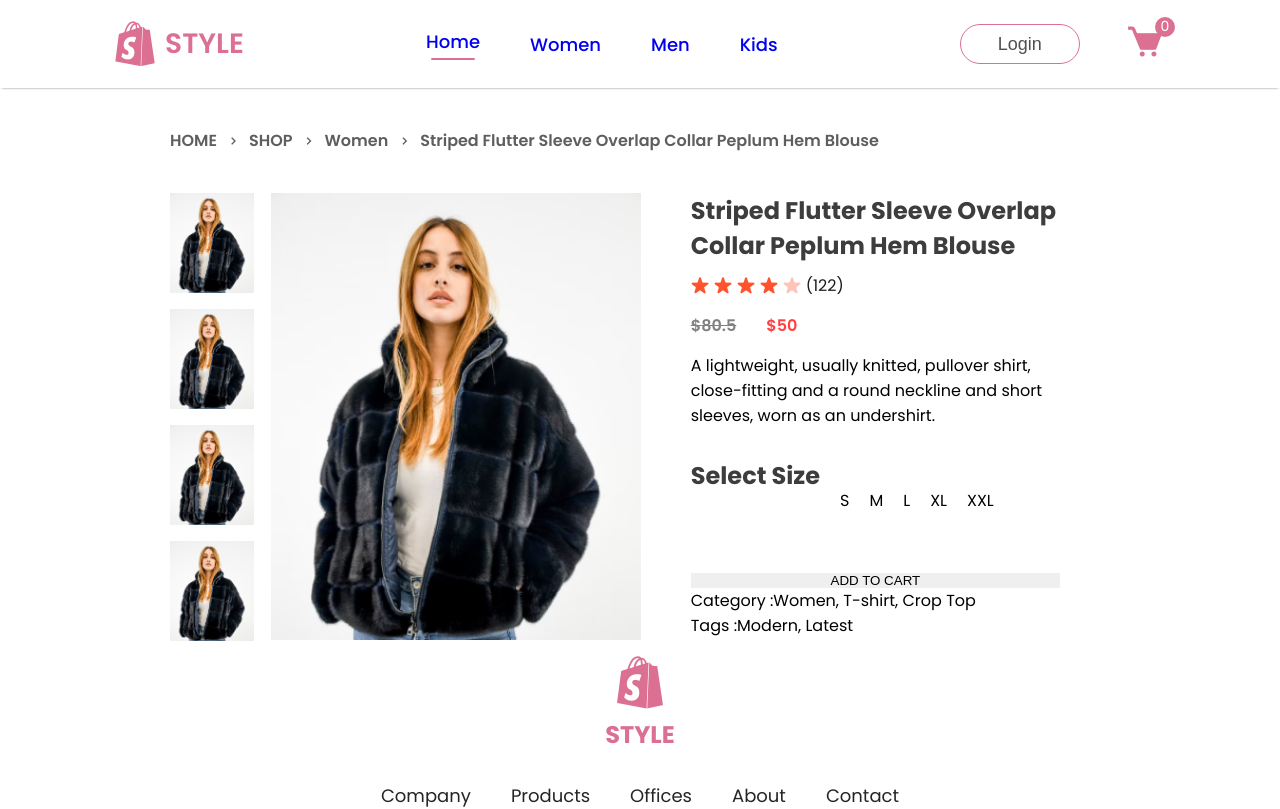
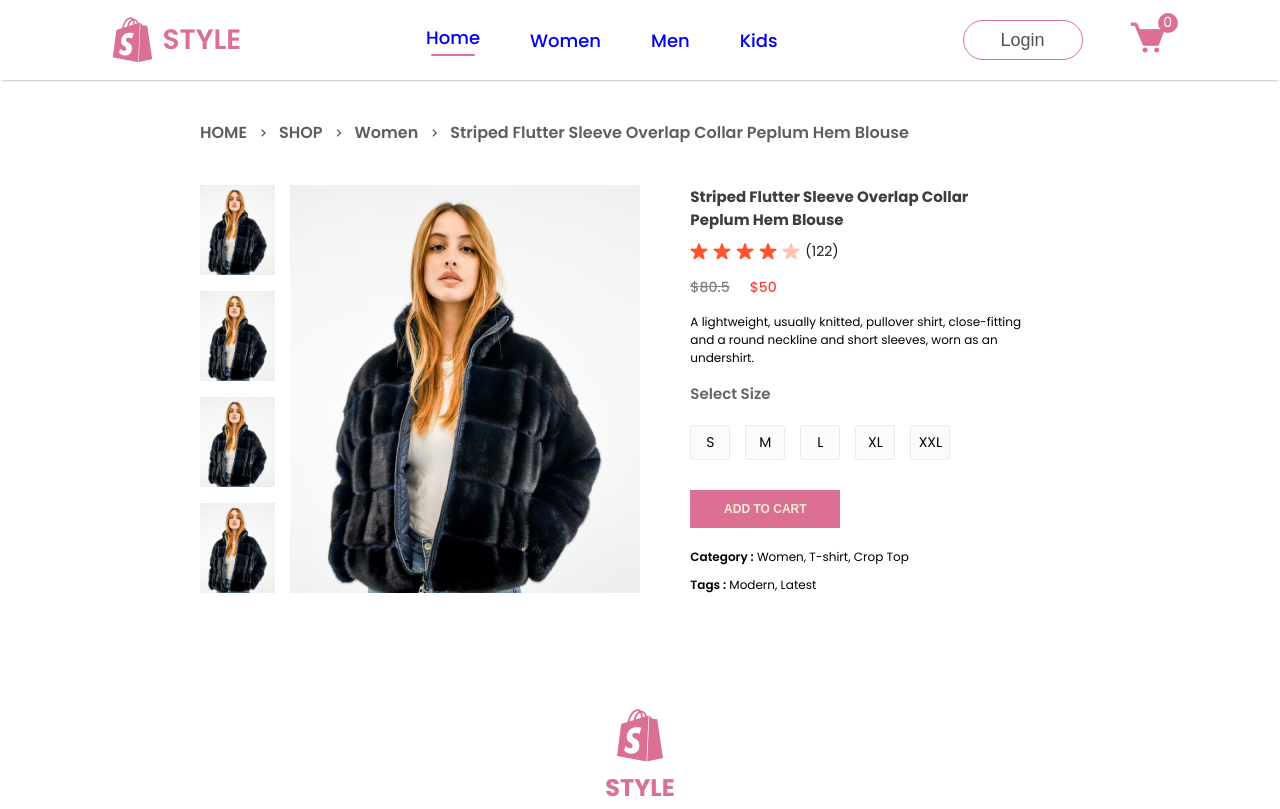
Before and after one commit to ElyaApyzova/Online-shop-with-React, a React (Create React App) app: page /product/1 in a window 1280 px wide. Shown: the top 809 px of the page. Built offline with nearby package versions, Linux system fonts and the light colour scheme.

Commit message:
added and modified

```diff
--- a/src/components/Breadcrumbs/Breadcrumb.css
+++ b/src/components/Breadcrumbs/Breadcrumb.css
@@ -5,6 +5,6 @@
     color: #5e5e5e;
     font-size: 16px;
     font-weight: 600;
-    margin: 40px 170px;
+    margin: 40px 200px;
     text-transform: capitalize;
 }
--- a/src/components/Navbar/Navbar.css
+++ b/src/components/Navbar/Navbar.css
@@ -1,7 +1,7 @@
 .navbar{
     display: flex;
     justify-content: space-around;
-    padding: 14px;
+    padding: 10px;
     box-shadow: 0 1px 3px -2px black;
 }
 
--- a/src/components/ProductDisplay/ProductDisplay.css
+++ b/src/components/ProductDisplay/ProductDisplay.css
@@ -1,11 +1,11 @@
 .productdisplay{
     display: flex;
-    margin: 0px 170px;
+    margin: 0px 200px 100px 200px;
 }
 
 .productdisplay-left{
     display: flex;
-    gap: 17px;
+    gap: 15px;
 }
 
 .productdisplay-img-list{
@@ -15,12 +15,14 @@
 }
 
 .productdisplay-img-list img{
-   height: 100px;
+   height: 90px;
+   object-fit: cover;
 }
 
 .productdisplay-main-img{
-   width: 370px;
-   height: 447px;
+   width: 350px;
+   height: 408px;
+   object-fit: cover;
 }
 
 .productdisplay-right{
@@ -31,7 +33,7 @@
 
 .productdisplay-right h1{
    color: #3d3d3d;
-   font-size: 24px;
+   font-size: 15px;
    font-weight: 700;
 }
 
@@ -41,15 +43,15 @@
     margin-top: 10px;
     gap: 5px;
     color: #1c1c1c;
-    font-size: 16px;
+    font-size: 14px;
 }
 
 .productdisplay-right-prices{
    display: flex;
    margin: 15px 0px;
-   gap: 30px;
-   font-size: 16px;
-   font-weight: 600;
+   gap: 20px;
+   font-size: 14px;
+   font-weight: 500;
 }
 
 .productdisplay-right-price-old{
@@ -61,15 +63,53 @@
     color: #ff4141;
 }
 
+.productdisplay-right-description{
+    font-size: 12px;
+}
+
 .productdisplay-right-size h1{
-    margin-top: 30px;
+    margin-top: 15px;
     color: #656565;
-    font-size: 20px;
+    font-size: 15px;
     font-weight: 600;
 }
 
 .productdisplay-right-sizes{
     display: flex;
-    margin: 30px 0px;
-    gap: 20px;
+    margin-top: 20px;
+    margin-bottom: 30px;
+    gap: 15px;
 }
+
+.productdisplay-right-sizes div{
+    display: flex;
+    justify-content: center;
+    padding: 6px 12px;
+    width: 40px;
+    font-size: 14px;
+    background: #fbfbfb;
+    border: 1px solid #ebebeb;
+    border-radius: 3px;
+    cursor: pointer;
+}
+
+.productdisplay-right button{
+    padding: 12px 12px;
+    width: 150px;
+    font-size: 12px;
+    font-weight: 600;
+    color: antiquewhite;
+    background: palevioletred;
+    margin-bottom: 10px;
+    cursor: pointer;
+}
+
+.productdisplay-right-category{
+    margin-top: 10px;
+    font-size: 12px;
+}
+
+.productdisplay-right-category span{
+    font-size: 12px;
+    font-weight: 600;
+}
--- a/src/components/ProductDisplay/ProductDisplay.jsx
+++ b/src/components/ProductDisplay/ProductDisplay.jsx
@@ -35,7 +35,7 @@ const ProductDisplay = (props) => {
         <div className='productdisplay-right-description'>
           A lightweight, usually knitted, pullover shirt, close-fitting and a round neckline and short sleeves, worn as an undershirt.
         </div>
-        <div className='productdisplay-right-sizes'>
+        <div className='productdisplay-right-size'>
             <h1>Select Size</h1>
             <div className='productdisplay-right-sizes'>
                <div>S</div>
@@ -46,8 +46,8 @@ const ProductDisplay = (props) => {
             </div>
         </div>
         <button>ADD TO CART</button>
-        <div className='productdisplay-right-category'><span>Category :</span>Women, T-shirt, Crop Top</div>
-        <div className='productdisplay-right-category'><span>Tags :</span>Modern, Latest</div>
+        <div className='productdisplay-right-category'><span>Category :</span> Women, T-shirt, Crop Top</div>
+        <div className='productdisplay-right-category'><span>Tags :</span> Modern, Latest</div>
       </div>
       </div>
     )
```
